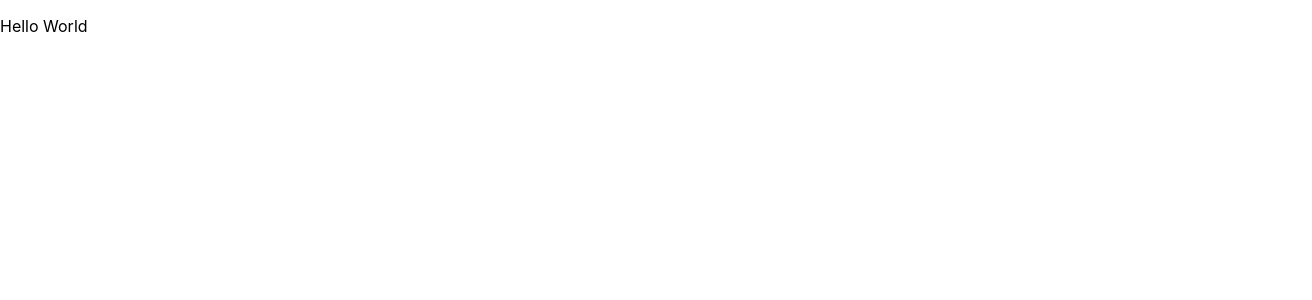
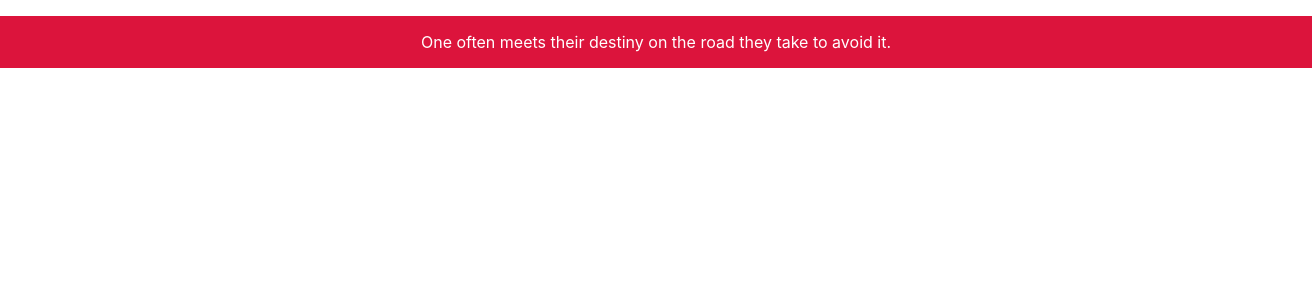
Before and after one commit to EdenDonenfeld/GreetingCard, a React (Create React App) app: page / in a window 1280 px wide. Shown: the top 300 px of the page, 1312 px wide, since content can reach past the window. Built offline with nearby package versions, Linux system fonts and the light colour scheme.

Commit message:
finished wisdom board

```diff
--- a/src/App.tsx
+++ b/src/App.tsx
@@ -1,9 +1,10 @@
 import React from 'react';
 import './App.css';
+import WisdomBoard from './components/WisdomBoard';
 
 function App() {
   return (
-    <p>Hello World</p>
+    <WisdomBoard />
   );
 }
 
--- /dev/null
+++ b/src/components/WisdomBoard.css
@@ -0,0 +1,11 @@
+.wisdom-board {
+    display: flex;
+    flex-direction: column;
+    align-items: center;
+    justify-content: center;
+    width: 100%;
+    background-color: crimson;
+    color: white;
+    padding: 1rem;
+    margin-top: 1rem;
+}
--- /dev/null
+++ b/src/components/WisdomBoard.tsx
@@ -0,0 +1,27 @@
+import React, { useEffect, useState } from 'react';
+import './WisdomBoard.css';
+
+const WisdomBoard: React.FC = () => {
+    const [currentQuote, setCurrentQuote] = useState<string>('');
+
+    const masterShifuQuotes = [
+        "The past is history, the future is a mystery, but today is a gift.",
+        "There are no accidents.",
+        "One often meets their destiny on the road they take to avoid it.",
+        "Your mind is like water. When it’s agitated, it becomes difficult to see.",
+        "To make something special, you just have to believe it’s special.",
+        "There is no charge for awesomeness."];
+
+    useEffect(() => {
+        const randomIndex = Math.floor(Math.random() * masterShifuQuotes.length);
+        setCurrentQuote(masterShifuQuotes[randomIndex]);
+    }, []);
+
+    return (
+        <div className="wisdom-board">
+            {currentQuote}
+        </div>
+    );
+}
+
+export default WisdomBoard;
```
